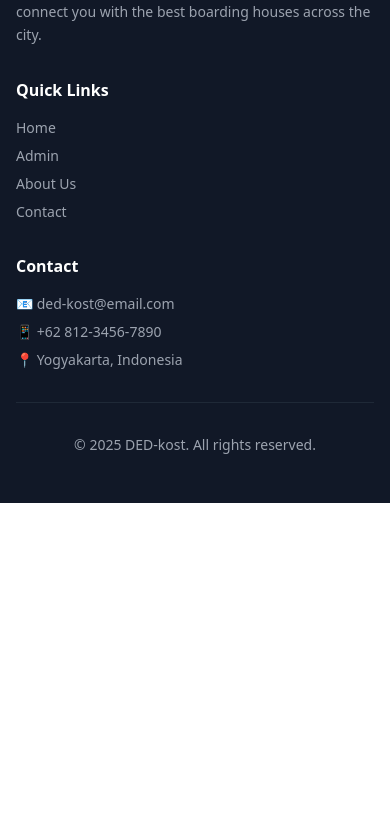
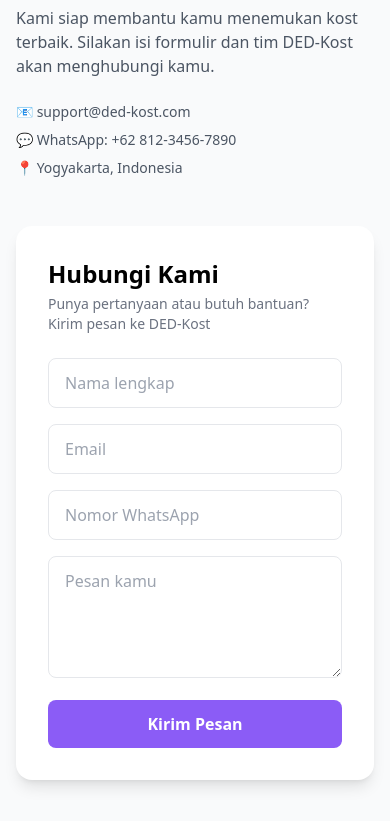
Before and after one commit to inthumaktics/DED-kost_Project_TEKWEB, a React (Vite) app: page /#/ in a window 390 px wide. Shown: the part 5863-6684 px from the top of the page. Before the commit the page ends 6366 px from the top, so only its background shows below. Built offline with nearby package versions, Linux system fonts and the light colour scheme.

Commit message:
menambahkan contact form

```diff
--- /dev/null
+++ b/src/components/layout/ContactForm.jsx
@@ -0,0 +1,55 @@
+const ContactForm = () => {
+  return (
+    <div className="bg-white rounded-2xl shadow-lg p-8">
+      {/* HEADER */}
+      <div className="mb-6">
+        <h3 className="text-2xl font-bold mb-1">
+          Hubungi Kami
+        </h3>
+        <p className="text-gray-500 text-sm">
+          Punya pertanyaan atau butuh bantuan? Kirim pesan ke DED-Kost
+        </p>
+      </div>
+
+      {/* FORM */}
+      <form className="space-y-4">
+        <input
+          type="text"
+          placeholder="Nama lengkap"
+          className="w-full border rounded-lg px-4 py-3 focus:outline-none focus:ring-2 focus:ring-primary"
+        />
+
+        <input
+          type="email"
+          placeholder="Email"
+          className="w-full border rounded-lg px-4 py-3 focus:outline-none focus:ring-2 focus:ring-primary"
+        />
+
+        <input
+          type="text"
+          placeholder="Nomor WhatsApp"
+          className="w-full border rounded-lg px-4 py-3 focus:outline-none focus:ring-2 focus:ring-primary"
+        />
+
+        <textarea
+          rows="4"
+          placeholder="Pesan kamu"
+          className="w-full border rounded-lg px-4 py-3 focus:outline-none focus:ring-2 focus:ring-primary"
+        />
+
+        <button
+          type="submit"
+          className="w-full bg-primary text-white py-3 rounded-lg font-semibold hover:bg-primary/90 transition"
+          onClick={(e) => {
+            e.preventDefault();
+            console.log("Contact form submitted");
+          }}
+        >
+          Kirim Pesan
+        </button>
+      </form>
+    </div>
+  );
+};
+
+export default ContactForm;
--- a/src/pages/About.jsx
+++ b/src/pages/About.jsx
@@ -1,5 +1,7 @@
 import Navbar from "@/components/layout/Navbar";
 import Footer from "@/components/layout/Footer";
+import ContactForm from "@/components/layout/ContactForm";
+
 
 const AboutUs = () => {
   return (
@@ -39,7 +41,6 @@
               </p>
             </div>
 
-            {/* ILLUSTRATION / IMAGE PLACEHOLDER */}
             <div className="bg-white rounded-xl shadow-md p-8 text-center">
               <p className="text-6xl mb-4">🏠</p>
               <h3 className="font-semibold text-lg mb-2">
@@ -122,6 +123,33 @@
             </div>
           </div>
         </section>
+
+          {/* CONTACT US */}
+          <section className="bg-gray-50">
+            <div className="max-w-7xl mx-auto px-4 py-20">
+              <div className="grid md:grid-cols-2 gap-12 items-center">
+                {/* LEFT TEXT */}
+                <div>
+                  <h2 className="text-3xl font-bold mb-4">
+                    Hubungi Kami
+                  </h2>
+                  <p className="text-gray-600 mb-6">
+                    Kami siap membantu kamu menemukan kost terbaik.
+                    Silakan isi formulir dan tim DED-Kost akan menghubungi kamu.
+                  </p>
+
+                  <ul className="text-gray-600 space-y-2 text-sm">
+                    <li>📧 support@ded-kost.com</li>
+                    <li>💬 WhatsApp: +62 812-3456-7890</li>
+                    <li>📍 Yogyakarta, Indonesia</li>
+                  </ul>
+                </div>
+
+                {/* RIGHT FORM */}
+                <ContactForm />
+              </div>
+            </div>
+          </section>
       </main>
 
       <Footer />
--- a/src/pages/Home.jsx
+++ b/src/pages/Home.jsx
@@ -4,6 +4,7 @@
 import Footer from "@/components/layout/Footer";
 import PromoSlider from "@/pages/PromoSlider";
 import { kostDiscountData } from "@/data/kostDiscountData";
+import ContactForm from "@/components/layout/ContactForm";
 
 // typing words
 const typingWords = ["Perfect Kost", "Affordable Kost", "Comfortable Kost"];
@@ -327,6 +328,33 @@
                 </div>
               </div>
             </section>
+            {/* CONTACT US */}
+            <section className="bg-gray-50">
+              <div className="max-w-7xl mx-auto px-4 py-20">
+                <div className="grid md:grid-cols-2 gap-12 items-center">
+                  {/* LEFT TEXT */}
+                  <div>
+                    <h2 className="text-3xl font-bold mb-4">
+                      Hubungi Kami
+                    </h2>
+                    <p className="text-gray-600 mb-6">
+                      Kami siap membantu kamu menemukan kost terbaik.
+                      Silakan isi formulir dan tim DED-Kost akan menghubungi kamu.
+                    </p>
+
+                    <ul className="text-gray-600 space-y-2 text-sm">
+                      <li>📧 support@ded-kost.com</li>
+                      <li>💬 WhatsApp: +62 812-3456-7890</li>
+                      <li>📍 Yogyakarta, Indonesia</li>
+                    </ul>
+                  </div>
+
+                  {/* RIGHT FORM */}
+                  <ContactForm />
+                </div>
+              </div>
+            </section>
+
 
       <Footer />
     </div>
--- a/src/pages/Login.jsx
+++ b/src/pages/Login.jsx
@@ -1,3 +1,4 @@
+import { Link } from "react-router-dom";
 import Navbar from "@/components/layout/Navbar";
 import Footer from "@/components/layout/Footer";
 
@@ -8,25 +9,37 @@
 
       <main className="min-h-screen flex items-center justify-center bg-gray-50 px-4">
         <div className="w-full max-w-md bg-white rounded-2xl shadow-lg p-8">
-          <h1 className="text-2xl font-bold text-center mb-6">
-            Login to DED-kost
+          {/* HEADER */}
+          <div className="text-center mb-8">
+            <h1 className="text-3xl font-bold mb-2">
+              Welcome Back 👋
             </h1>
+            <p className="text-gray-500 text-sm">
+              Login to continue exploring DED-Kost
+            </p>
+          </div>
 
+          {/* FORM */}
           <form className="space-y-4">
+            <div>
               <input
                 type="email"
-              placeholder="Email"
+                placeholder="Email address"
                 className="w-full border rounded-lg px-4 py-3 focus:outline-none focus:ring-2 focus:ring-primary"
               />
+            </div>
+
+            <div>
               <input
                 type="password"
                 placeholder="Password"
                 className="w-full border rounded-lg px-4 py-3 focus:outline-none focus:ring-2 focus:ring-primary"
               />
+            </div>
 
             <button
               type="submit"
-              className="w-full bg-primary text-white py-3 rounded-lg font-semibold hover:bg-primary/90"
+              className="w-full bg-primary text-white py-3 rounded-lg font-semibold hover:bg-primary/90 transition"
               onClick={(e) => {
                 e.preventDefault();
                 console.log("Login clicked");
@@ -36,11 +49,15 @@
             </button>
           </form>
 
-          <p className="text-sm text-center text-gray-600 mt-6">
+          {/* SIGN UP LINK */}
+          <p className="text-sm text-center text-gray-600 mt-8">
             Don’t have an account?{" "}
-            <a href="/signup" className="text-primary font-medium">
+            <Link
+              to="/signup"
+              className="text-primary font-semibold hover:underline"
+            >
               Sign Up
-            </a>
+            </Link>
           </p>
         </div>
       </main>
--- a/src/pages/Signup.jsx
+++ b/src/pages/Signup.jsx
@@ -1,3 +1,4 @@
+import { Link } from "react-router-dom";
 import Navbar from "@/components/layout/Navbar";
 import Footer from "@/components/layout/Footer";
 
@@ -8,30 +9,45 @@
 
       <main className="min-h-screen flex items-center justify-center bg-gray-50 px-4">
         <div className="w-full max-w-md bg-white rounded-2xl shadow-lg p-8">
-          <h1 className="text-2xl font-bold text-center mb-6">
-            Create an Account
+          {/* HEADER */}
+          <div className="text-center mb-8">
+            <h1 className="text-3xl font-bold mb-2">
+              Create Account ✨
             </h1>
+            <p className="text-gray-500 text-sm">
+              Join DED-Kost and find your ideal place to stay
+            </p>
+          </div>
 
+          {/* FORM */}
           <form className="space-y-4">
+            <div>
               <input
                 type="text"
-              placeholder="Full Name"
+                placeholder="Full name"
                 className="w-full border rounded-lg px-4 py-3 focus:outline-none focus:ring-2 focus:ring-primary"
               />
+            </div>
+
+            <div>
               <input
                 type="email"
-              placeholder="Email"
+                placeholder="Email address"
                 className="w-full border rounded-lg px-4 py-3 focus:outline-none focus:ring-2 focus:ring-primary"
               />
+            </div>
+
+            <div>
               <input
                 type="password"
                 placeholder="Password"
                 className="w-full border rounded-lg px-4 py-3 focus:outline-none focus:ring-2 focus:ring-primary"
               />
+            </div>
 
             <button
               type="submit"
-              className="w-full bg-primary text-white py-3 rounded-lg font-semibold hover:bg-primary/90"
+              className="w-full bg-primary text-white py-3 rounded-lg font-semibold hover:bg-primary/90 transition"
               onClick={(e) => {
                 e.preventDefault();
                 console.log("Signup clicked");
@@ -41,11 +57,15 @@
             </button>
           </form>
 
-          <p className="text-sm text-center text-gray-600 mt-6">
+          {/* LOGIN LINK */}
+          <p className="text-sm text-center text-gray-600 mt-8">
             Already have an account?{" "}
-            <a href="/login" className="text-primary font-medium">
+            <Link
+              to="/login"
+              className="text-primary font-semibold hover:underline"
+            >
               Login
-            </a>
+            </Link>
           </p>
         </div>
       </main>
```
Lines whose indentation alone changed are shown as unchanged.
